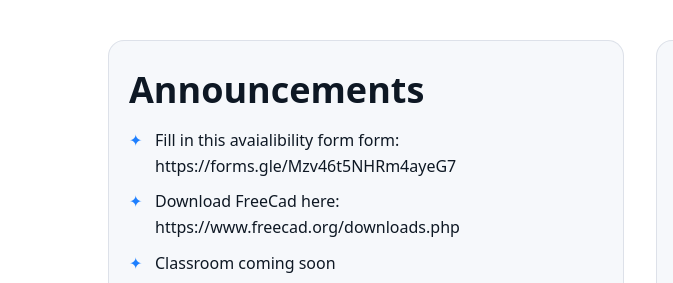
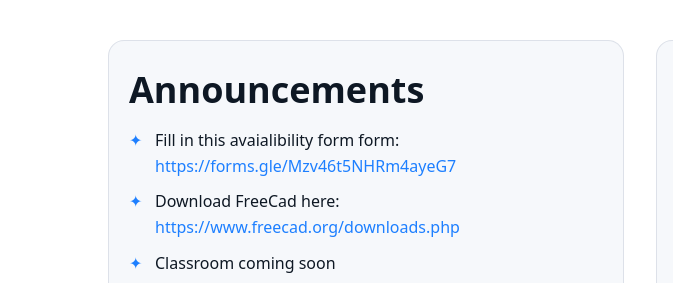
Before and after one commit to WheelOfBalls/Rocketry-Site, a plain HTML site: page index.html in a window 1280 px wide. Shown: the part 1460-1743 px from the top of the page, 0-673 px from the left. Drawn offline with Linux system fonts and the light colour scheme; grey boxes are pictures that could not be loaded.

Commit message:
make announcment links be links

```diff
--- a/index.html
+++ b/index.html
@@ -359,6 +359,13 @@ document.getElementById('back-btn').addEventListener('click', () => {
   showMainPage();
 });
 
+
+// Helper: convert URLs in text to clickable links
+function linkify(text) {
+  const urlRegex = /(https?:\/\/[^\s]+)/g;
+  return text.replace(urlRegex, url => `<a href="${url}" target="_blank" rel="noopener">${url}</a>`);
+}
+
 // Load public announcements for main page
 fetch('announcments.txt')
   .then(r => r.ok ? r.text() : Promise.reject(new Error('Announcements not found')))
@@ -370,7 +377,7 @@ fetch('announcments.txt')
       .filter(Boolean)
       .filter(l => !(l.startsWith('`') && l.endsWith('`')));
     list.innerHTML = publicLines.length
-      ? publicLines.map(line => `<li>${line}</li>`).join('')
+      ? publicLines.map(line => `<li>${linkify(line)}</li>`).join('')
       : '<li>No announcements</li>';
   })
   .catch(() => {
@@ -389,7 +396,7 @@ fetch('announcments.txt')
       if (l.startsWith('`') && l.endsWith('`')) return l.slice(1, -1);
       return l;
     });
-    list.innerHTML = normalized.length ? normalized.map(l => `<li>${l}</li>`).join('') : '<li>No announcements right now</li>';
+    list.innerHTML = normalized.length ? normalized.map(l => `<li>${linkify(l)}</li>`).join('') : '<li>No announcements right now</li>';
   })
   .catch(() => {
     const list = document.getElementById('members-announcements');
```
